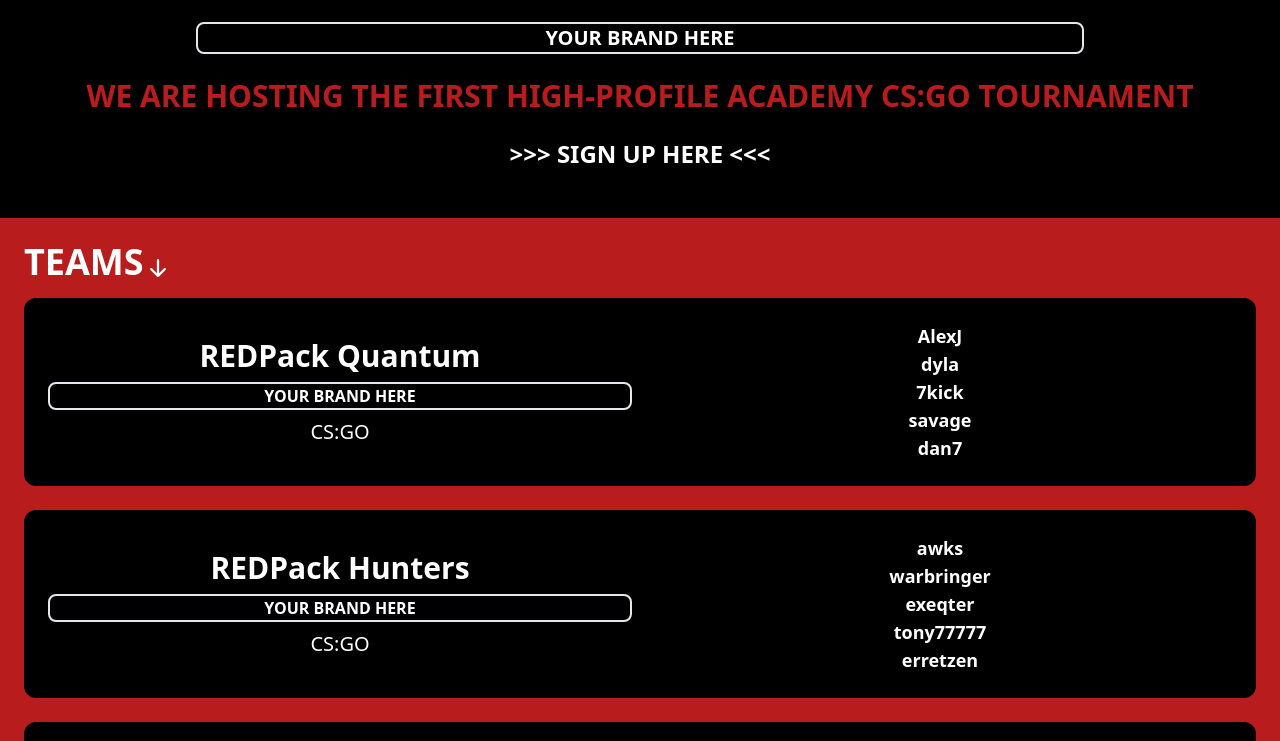
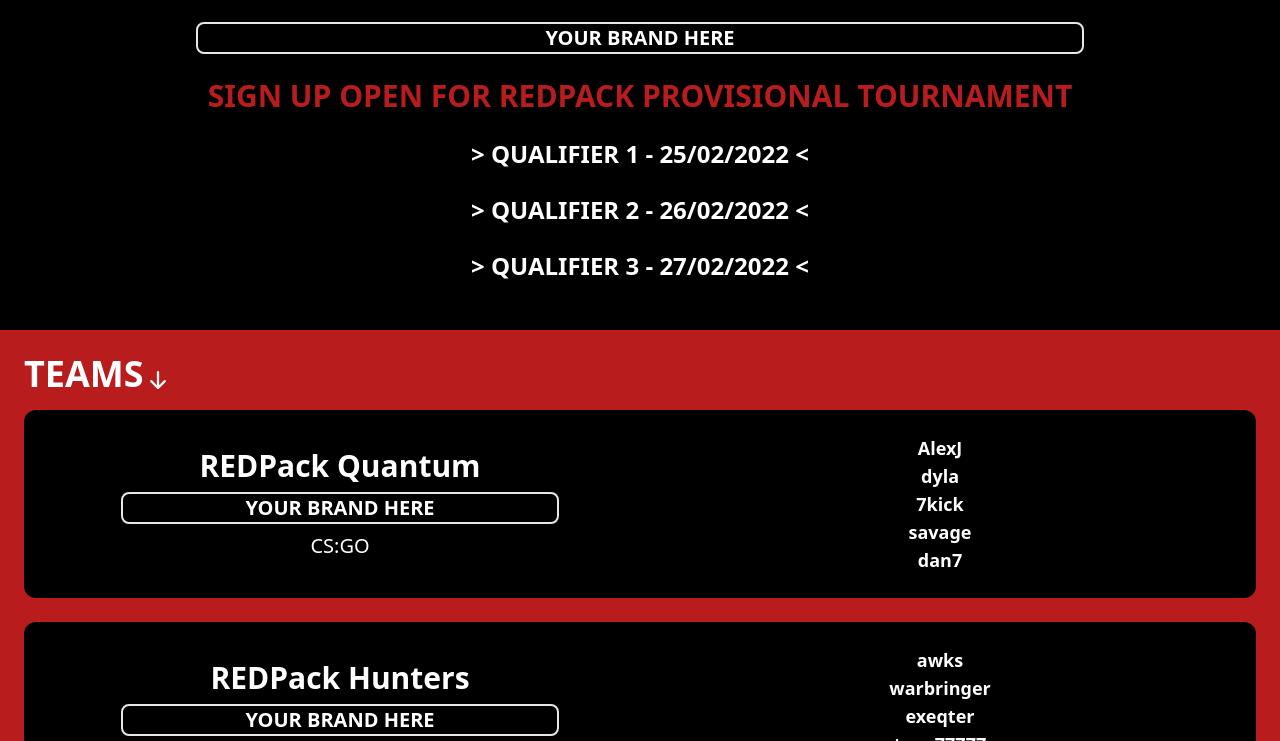
Before and after one commit to REDPack-eSports/redpack-web-old, a Gatsby site: page / in a window 1280 px wide. Shown: the part 2282-3023 px from the top of the page. Built offline with nearby package versions, Linux system fonts and the light colour scheme; Gatsby itself is replaced by a stand-in of ours.

Commit message:
extracted sponsor tag component added qualifier links

```diff
--- a/src/components/hero.jsx
+++ b/src/components/hero.jsx
@@ -1,19 +1,20 @@
 import React from "react";
 
+import SponsorTag from "./sponsor_tag";
 import image from "../images/hero_redpack.png"
 
 const Hero = () => {
   const description = "THE FASTEST GROWING ROMAINAN ESPORTS ORGANIZATION"
-  const org_sponsors = "YOUR BRAND HERE"
-  const link = ">>> FIND OUT WHY <<<"
+  const sponsor_tag = "YOUR BRAND HERE"
+  const sponsor_link = "http://yourbrandhere.link/"
+  const link = "> FIND OUT WHY <"
   return (
     <div className="flex flex-col gap-6 p-6">
       <div className="flex flex-col gap-6">
         <img src={image} alt="Redpack" className="w-full self-center"/>
-        <h2 className="text-center text-xl font-semibold
-                       border-2 rounded-lg w-3/4 self-center">
-          {org_sponsors}
-        </h2>
+        <SponsorTag link={sponsor_link}
+                    tag={sponsor_tag}
+        />
       </div>
       <div className="flex flex-col gap-6">
         <h2 className="text-center text-3xl font-bold text-red-700">
--- /dev/null
+++ b/src/components/sponsor_tag.jsx
@@ -0,0 +1,17 @@
+import React from 'react'
+
+const SponsorTag = (props) => {
+  return (
+    <div className="text-center text-xl font-semibold
+                    border-2 rounded-lg w-3/4 self-center
+                    hover:text-cyan-400 hover:border-cyan-400">
+      <a href={props.link}>
+        <p>
+          {props.tag}
+        </p>
+      </a>
+    </div>
+  )
+}
+
+export default SponsorTag
--- a/src/components/team.jsx
+++ b/src/components/team.jsx
@@ -1,4 +1,6 @@
 import React from 'react'
+
+import SponsorTag from './sponsor_tag'
 
 const Team = (props) => {
   return (
@@ -8,10 +10,9 @@
           <h1 className="text-3xl font-black">
             {props.name}
           </h1>
-          <p className="text-center text-base font-semibold
-                       border-2 rounded-lg">
-            {props.sponsor}
-          </p>
+          <SponsorTag link={props.sponsor.link}
+                      tag={props.sponsor.tag}
+          />
           <h2 className="text-xl">
             {props.game}
           </h2>
--- a/src/components/teams_showcase.jsx
+++ b/src/components/teams_showcase.jsx
@@ -8,37 +8,55 @@
     {
       name: "REDPack Quantum",
       game: "CS:GO",
-      sponsor: "YOUR BRAND HERE",
+      sponsor: {
+        tag: "YOUR BRAND HERE",
+        link: "http://yourbrandhere.link/"
+      },
       players: ["AlexJ", "dyla", "7kick", "savage", "dan7"],
     },
     {
       name: "REDPack Hunters",
       game: "CS:GO",
-      sponsor: "YOUR BRAND HERE",
+      sponsor: {
+        tag: "YOUR BRAND HERE",
+        link: "http://yourbrandhere.link/"
+      },
       players: ["awks", "warbringer", "exeqter", "tony77777", "erretzen"],
     },
     {
       name: "REDPack UDP",
       game: "CS:GO",
-      sponsor: "YOUR BRAND HERE",
+      sponsor: {
+        tag: "YOUR BRAND HERE",
+        link: "http://yourbrandhere.link/"
+      },
       players: ["never-sleep", "velede", "Aless", "m0nkey", "mhA"],
     },
     {
       name: "REDPack",
       game: "Valorant",
-      sponsor: "YOUR BRAND HERE",
+      sponsor: {
+        tag: "YOUR BRAND HERE",
+        link: "http://yourbrandhere.link/"
+      },
       players: ["17nik", "UNCAGED", "jurca", "nyw", "Javelin"],
     },
     {
       name: "REDPack",
       game: "Rocket League",
-      sponsor: "YOUR BRAND HERE",
+      sponsor: {
+        tag: "YOUR BRAND HERE",
+        link: "http://yourbrandhere.link/"
+      },
       players: ["Slayer", "Deem", "Mario", "Miki"],
     },
     {
       name: "REDPack",
       game: "Fortnite",
-      sponsor: "YOUR BRAND HERE",
+      sponsor: {
+        tag: "YOUR BRAND HERE",
+        link: "http://yourbrandhere.link/"
+      },
       players: ["Lynk", "28HeLL", "Mohito", "Glxck", "Ansilexx"],
     },
   ]
--- a/src/components/tournament.jsx
+++ b/src/components/tournament.jsx
@@ -1,28 +1,46 @@
 import React from 'react'
+
+import SponsorTag from './sponsor_tag'
 
 import image from "../images/hero_tournament.png"
 
 const Tournament = () => {
-  const sponsor = "YOUR BRAND HERE"
-  const description = "WE ARE HOSTING THE FIRST HIGH-PROFILE ACADEMY CS:GO TOURNAMENT"
-  const link = ">>> SIGN UP HERE <<<"
+  const sponsor_tag = "YOUR BRAND HERE"
+  const sponsor_link = "http://yourbrandhere.link/"
+  const description = "SIGN UP OPEN FOR REDPACK PROVISIONAL TOURNAMENT"
+  const link1 = "> QUALIFIER 1 - 25/02/2022 <"
+  const link2 = "> QUALIFIER 2 - 26/02/2022 <"
+  const link3 = "> QUALIFIER 3 - 27/02/2022 <"
   return (
     <div className="flex flex-col gap-6 p-6">
       <div className="flex flex-col gap-6">
         <img src={image} alt="RPL Logo" className="w-full self-center"/>
-        <h2 className="text-center text-xl font-semibold
-                       border-2 rounded-lg w-3/4 self-center">
-          {sponsor}
-        </h2>
+        <SponsorTag link={sponsor_link}
+                    tag={sponsor_tag}
+        />
       </div>
       <div className="flex flex-col gap-6">
         <h2 className="text-center text-3xl font-bold text-red-700">
           {description}
         </h2>
-        <h2 className="text-center text-2xl font-semibold
-                       hover:underline hover:text-cyan-400">
-          {link}
-        </h2>
+        <a href="https://www.faceit.com/en/championship/f64da64e-486f-4be0-8641-f76f748d95ed/">
+          <h2 className="text-center text-2xl font-semibold
+                        hover:underline hover:text-cyan-400">
+            {link1}
+          </h2>
+        </a>
+        <a href="https://www.faceit.com/en/championship/4a2a6b85-c823-482e-93e3-228dbdb438ec/">
+          <h2 className="text-center text-2xl font-semibold
+                         hover:underline hover:text-cyan-400">
+            {link2}
+          </h2>
+        </a>
+        <a href="https://www.faceit.com/en/championship/ca27d292-7950-4b5a-b3bd-9519f0fec156/">
+          <h2 className="text-center text-2xl font-semibold
+                         hover:underline hover:text-cyan-400">
+            {link3}
+          </h2>
+        </a>
       </div>
     </div>
   );
```
